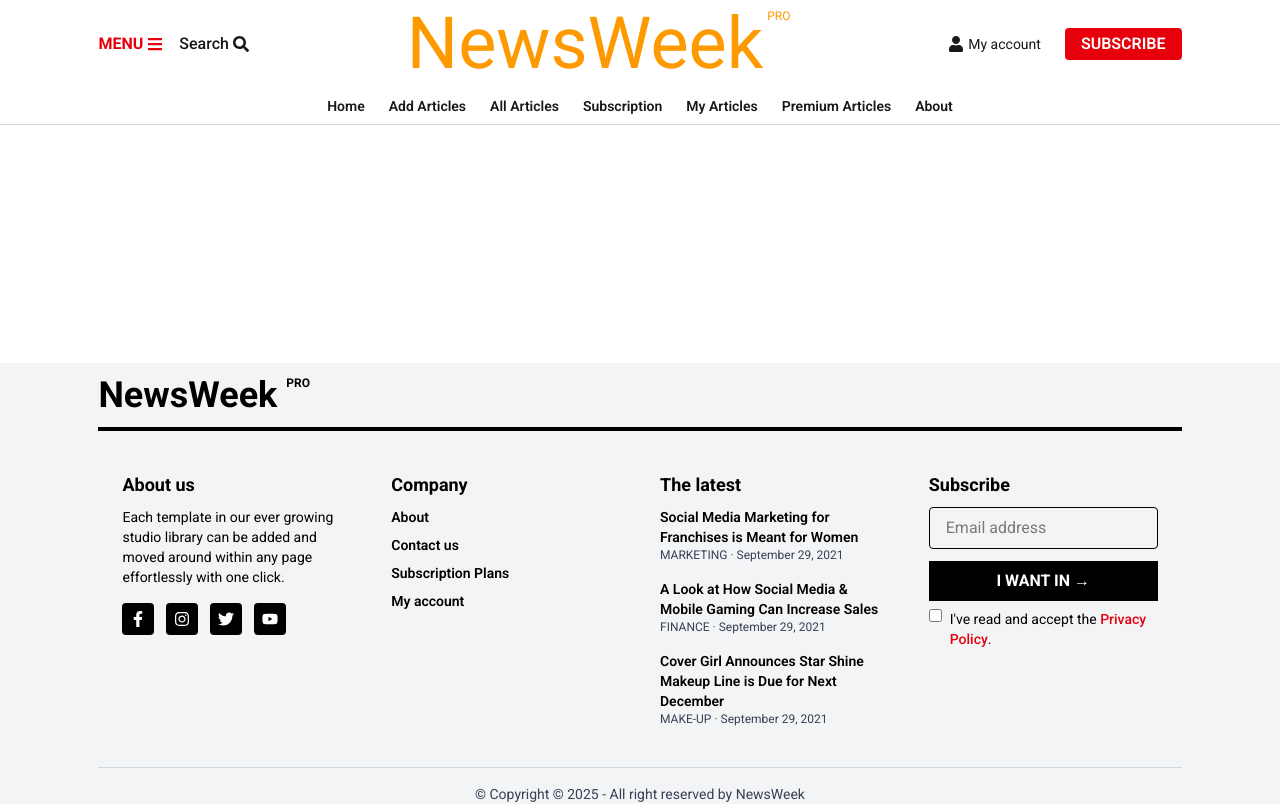
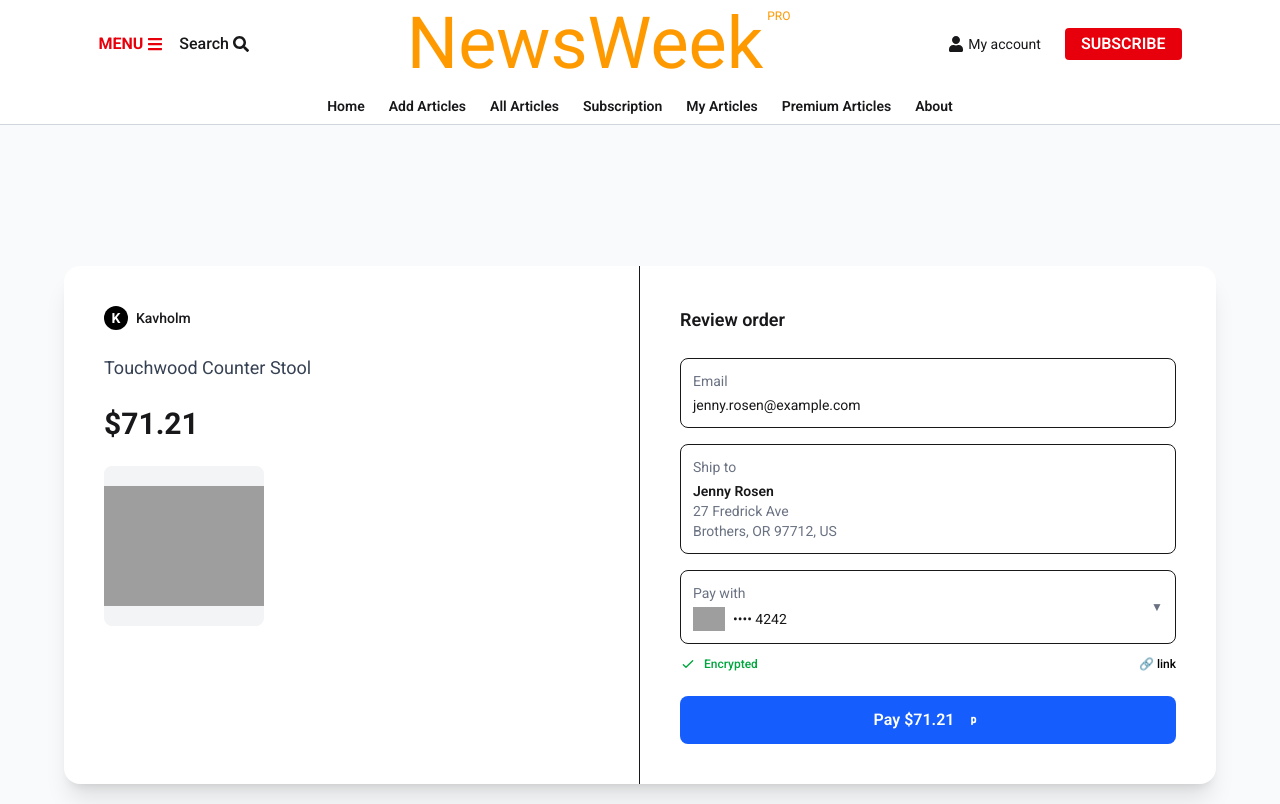
Before and after one commit to Mafikul5320/NewsWeek-Client, a React (Vite) app: page /payment in a window 1280 px wide. Shown: the top 804 px of the page. Built offline with nearby package versions, Linux system fonts and the light colour scheme; grey boxes are pictures that could not be loaded.

Commit message:
Add Payment page

```diff
--- a/src/Home/PlansSection.jsx
+++ b/src/Home/PlansSection.jsx
@@ -155,7 +155,7 @@ const plans = [
                   </div>
                   <div className="">
                     <Link
-                      to="/subscription"
+                      to="/payment"
                       className={`w-full inline-flex  items-center justify-center px-6 py-4 rounded-xl font-semibold transition-all duration-200 ${
                         plan.popular
                           ? 'bg-gradient-to-r from-amber-500 to-orange-600 text-white hover:from-amber-600 hover:to-orange-700 shadow-lg hover:shadow-xl transform hover:scale-105'
--- a/src/Pages/AllArticles.jsx
+++ b/src/Pages/AllArticles.jsx
@@ -1,5 +1,5 @@
 import React from "react";
-import { Clock, Eye, Search } from "lucide-react";
+import { Clock, Crown, Eye, Search } from "lucide-react";
 import { Link } from "react-router";
 
 const AllArticles = () => {
@@ -98,6 +98,7 @@ const AllArticles = () => {
                         alt="Climate Summit"
                         className="w-full h-48 object-cover"
                     />
+                    <div className="flex items-center space-x-1 bg-gradient-to-br from-amber-500 to-orange-600 text-white font-medium absolute px-2 py-1 rounded-2xl top-2 right-2"><Crown size={14} /> <span className="text-xs">premium</span></div>
                     <div className="absolute bottom-2 right-2 bg-black bg-opacity-60 text-white text-sm px-2 py-1 rounded flex items-center gap-1">
                         <Eye size={16} />
                         15,420
@@ -151,9 +152,9 @@ const AllArticles = () => {
                             </div>
                         </div>
                         <Link to={"/Articles-Details"}>
-                        <button  className="bg-amber-500 hover:bg-amber-600 text-white text-sm font-semibold px-4 py-2 rounded-lg shadow-sm">
-                            Read More
-                        </button>
+                            <button className="bg-amber-500 hover:bg-amber-600 text-white text-sm font-semibold px-4 py-2 rounded-lg shadow-sm">
+                                Read More
+                            </button>
                         </Link>
                     </div>
                 </div>
--- a/src/Pages/PaymentPage.jsx
+++ b/src/Pages/PaymentPage.jsx
@@ -2,9 +2,79 @@ import React from 'react';
 
 const PaymentPage = () => {
     return (
-        <div>
+           <div className="min-h-screen bg-gray-50 flex items-center justify-center">
+      <div className="w-full max-w-6xl bg-white shadow-xl rounded-2xl flex overflow-hidden">
+        {/* Left Side */}
+        <div className="w-1/2 p-10 space-y-6 border-r">
+          <div className="flex items-center gap-2">
+            <div className="w-6 h-6 rounded-full bg-black flex items-center justify-center text-white text-sm font-bold">K</div>
+            <span className="text-sm font-medium">Kavholm</span>
+          </div>
+          <h2 className="text-gray-700 text-lg">Touchwood Counter Stool</h2>
+          <h1 className="text-3xl font-bold">$71.21</h1>
+          <div className="w-40 h-40 rounded-lg bg-gray-100 overflow-hidden">
+            <img
+              src="https://i.imgur.com/MEKjHGa.png"
+              alt="stool"
+              className="object-contain w-full h-full"
+            />
+          </div>
+        </div>
+
+        {/* Right Side */}
+        <div className="w-1/2 p-10">
+          <h2 className="text-lg font-semibold mb-6">Review order</h2>
+          <div className="space-y-4 text-sm">
+            {/* Email */}
+            <div className="border rounded-lg p-3">
+              <p className="text-gray-500 mb-1">Email</p>
+              <p>jenny.rosen@example.com</p>
+            </div>
+
+            {/* Ship To */}
+            <div className="border rounded-lg p-3">
+              <p className="text-gray-500 mb-1">Ship to</p>
+              <p className="font-semibold">Jenny Rosen</p>
+              <p className="text-gray-500 text-sm">27 Fredrick Ave<br />Brothers, OR 97712, US</p>
+            </div>
+
+            {/* Pay With */}
+            <div className="border rounded-lg p-3 flex justify-between items-center">
+              <div>
+                <p className="text-gray-500 mb-1">Pay with</p>
+                <div className="flex items-center gap-2">
+                  <img
+                    src="https://upload.wikimedia.org/wikipedia/commons/0/04/Visa.svg"
+                    alt="Visa"
+                    className="w-8"
+                  />
+                  <span>•••• 4242</span>
+                </div>
+              </div>
+              <span className="text-xs text-gray-500">▼</span>
+            </div>
+          </div>
+
+          {/* Secure & Link */}
+          <div className="flex items-center mt-3 text-xs text-green-600 font-medium gap-2">
+            <svg xmlns="http://www.w3.org/2000/svg" className="h-4 w-4" fill="none"
+              viewBox="0 0 24 24" stroke="currentColor"><path strokeLinecap="round" strokeLinejoin="round"
+                strokeWidth={2} d="M5 13l4 4L19 7" /></svg>
+            Encrypted
+            <span className="ml-auto text-black">🔗 link</span>
+          </div>
+
+          {/* Pay Button */}
+          <button className="w-full mt-6 bg-blue-600 text-white font-semibold py-3 rounded-lg flex justify-center items-center gap-2 hover:bg-blue-700 transition">
+            <span>Pay $71.21</span>
+            <svg xmlns="http://www.w3.org/2000/svg" className="h-5 w-5" fill="none"
+              viewBox="0 0 24 24" stroke="currentColor"><path strokeLinecap="round" strokeLinejoin="round"
+                strokeWidth={2} d="M12 11c0-1.105.895-2 2-2s2 .895 2 2v2m0 0c0 1.105-.895 2-2 2s-2-.895-2-2m0 0V9m0 6v2" /></svg>
+          </button>
 
         </div>
+      </div>
+    </div>
     );
 };
 
```
